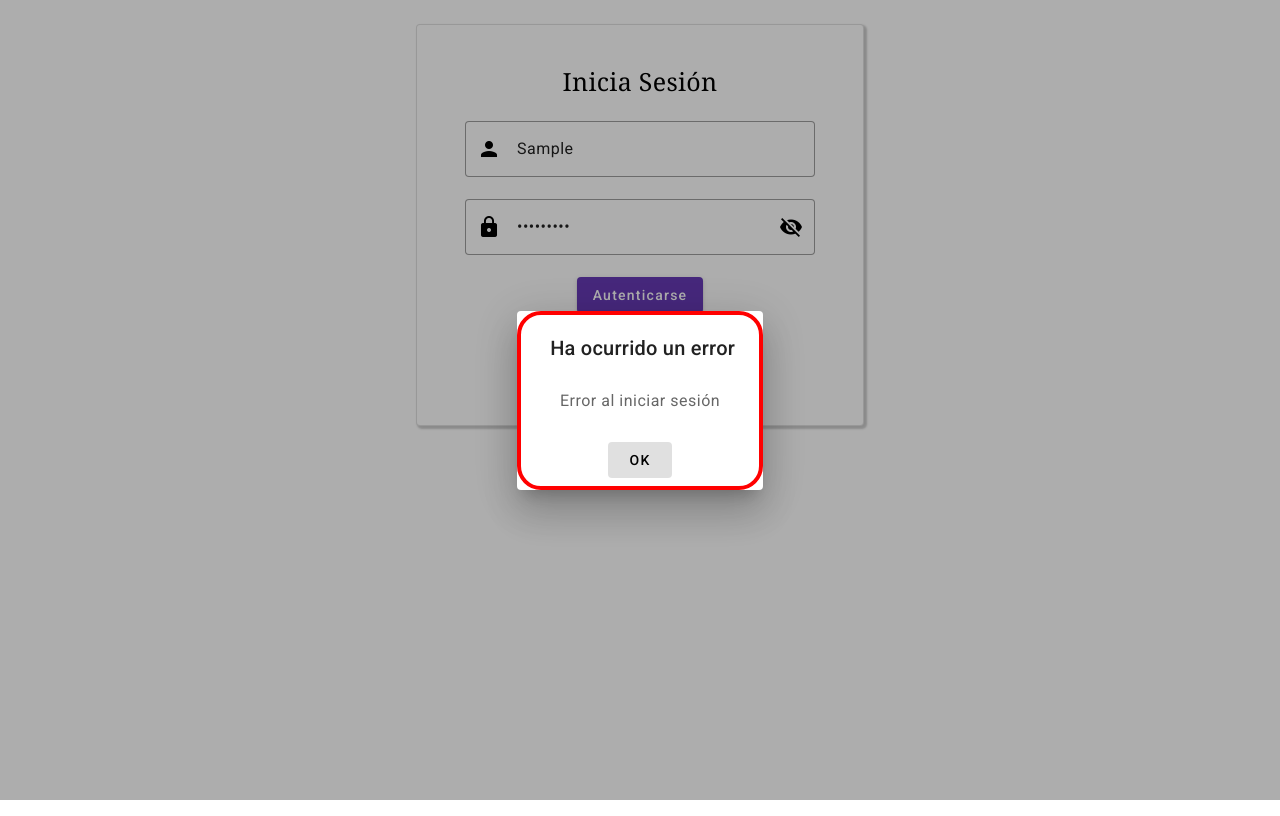
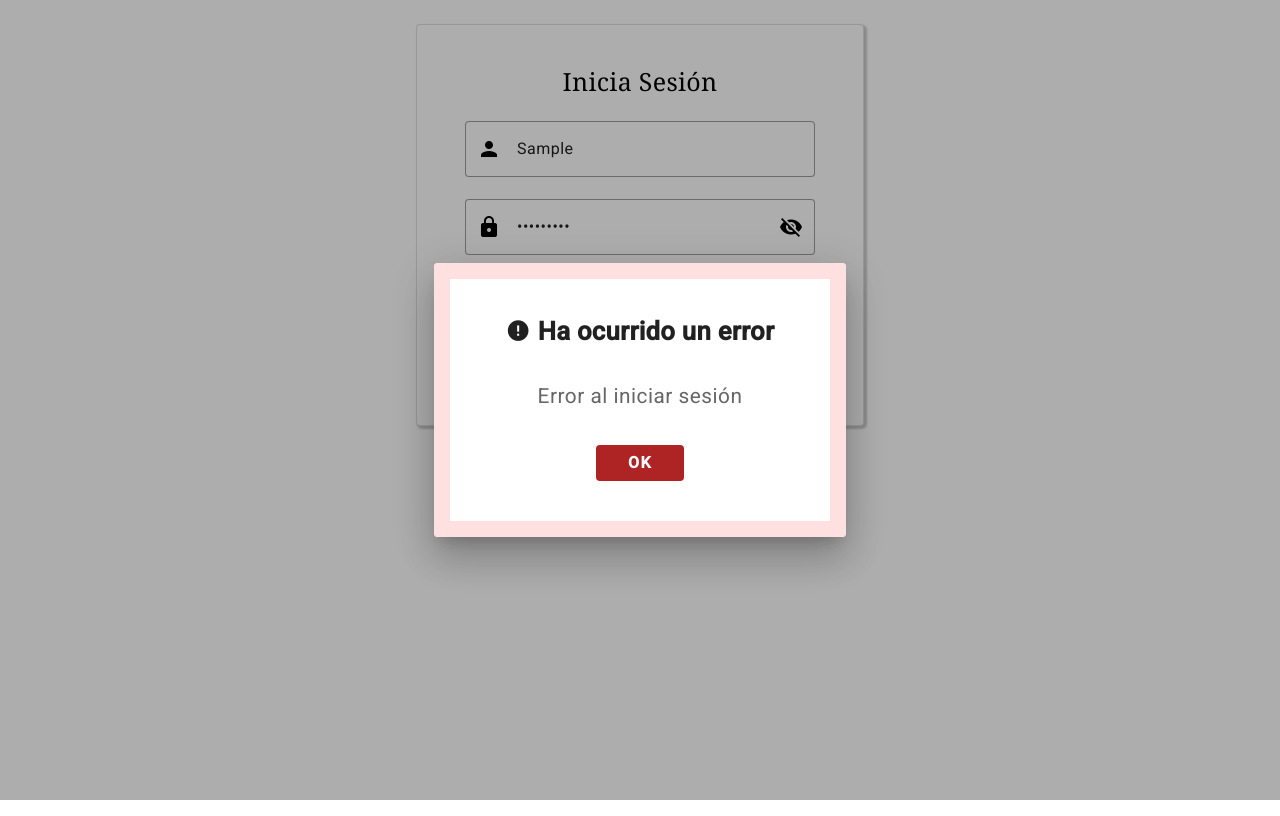
Before and after one commit to ShearKs/ProyectoFinalDaw, an Angular app: page /login in a window 1280 px wide. Both pictures are taken after typing "Sample", "Sample123" into the empty fields and a click on the button "Autenticarse". Built offline with nearby package versions, Linux system fonts and the light colour scheme; no server answers.

Commit message:
Modales cambiados y arreglado errores en los mensajes

```diff
--- a/src/app/auth/login/login.component.ts
+++ b/src/app/auth/login/login.component.ts
@@ -68,7 +68,7 @@ export class LoginComponent implements OnInit {
           // Navegar a la página de inicio
           this._router.navigate(['/']);
         } else {
-          this._abrirDialogoConfirmacion('Error al iniciar sesión', false);
+          this._abrirDialogoConfirmacion(respuesta.message!, false);
         }
       }),
       catchError(error => {
--- a/src/app/components/cursos/cursos.component.ts
+++ b/src/app/components/cursos/cursos.component.ts
@@ -215,19 +215,32 @@ export class CursosComponent implements OnInit {
       idCliente: this.usuario.id
     }
 
-    this._apiCursos.anadirInscripcion(inscripcion).pipe(
-      tap((result) => {
-        console.log(result)
 
-        const curso = this.cursos.find(c => c.id === idCurso);
+    const dialog = this._dialog.open(ConfirmDialogComponent, {
+      data: {
+        titulo: 'Confirmación de inscripción',
+        contenido: '¿Estás seguro que quieres inscribirte en el curso?',
+        textoConfirmacion: 'Inscribirte',
+      }
+    });
 
-        if (curso)
-          curso.esta_inscrito = 1;
+    dialog.afterClosed().subscribe(result => {
 
+      if (result) {
+
+        this._apiCursos.anadirInscripcion(inscripcion).pipe(
+          tap((response) => {
+            if (response) {
+              const curso = this.cursos.find(c => c.id === idCurso);
+              this._dialogMensaje.abrirDialogoConfirmacion('¡Te has logrado apuntarte al curso satisfactoriamente!',true);
+              if (curso)
+                curso.esta_inscrito = 1;
+            }
+          }
+          )
+        ).subscribe();
       }
-      )
-    ).subscribe();
+    })
+
   }
-
-
 }
--- a/src/app/components/reservar-deporte/reservar-deporte.component.ts
+++ b/src/app/components/reservar-deporte/reservar-deporte.component.ts
@@ -181,6 +181,11 @@ export class ReservarDeporteComponent implements OnInit {
     });
   }
 
+  private formatearFecha(){
+    const fechaFormateada: string | null = this.datePipe.transform(this.fechaReserva, 'yyyy-MM-dd');
+   return fechaFormateada;
+  }
+
   public cargarPistas(): void {
     this._apiReservas.getPistas(this.deporteId).pipe(
       tap((pistas: Pista[]) => {
@@ -240,7 +245,7 @@ export class ReservarDeporteComponent implements OnInit {
       const dialog = this._dialog.open(ConfirmDialogComponent, {
         data: {
           titulo: 'Confirmación de reserva',
-          contenido: `¿Estás seguro que quieres realizar la reserva para el ${this.fechaReserva}? `,
+          contenido: `¿Estás seguro que quieres realizar la reserva para el ${this.formatearFecha()}? `,
           textoConfirmacion: 'Confirmar',
         }
       });
@@ -270,7 +275,6 @@ export class ReservarDeporteComponent implements OnInit {
       });
     }
 
-
   }
 
   //Evento para el cambio de fecha.. y hacer la petición
@@ -285,8 +289,6 @@ export class ReservarDeporteComponent implements OnInit {
 
   }
 
-
-
   public handleClickAtras(event: Event): void {
     event.stopPropagation();
     this.location.back();
--- a/src/app/shared/components-shared/basic-dialog/basic-dialog.component.html
+++ b/src/app/shared/components-shared/basic-dialog/basic-dialog.component.html
@@ -1,13 +1,14 @@
-<div class="dialogoBasico">
-  <div [ngClass]="{ correcto: data.correcto, error: !data.correcto }">
-    <h2 mat-dialog-title>
-      {{ this.data.correcto ? "Éxito" : "Ha ocurrido un error" }}
+<div class="dialogoBasico" [ngClass]="{ correcto: data.correcto, error: !data.correcto }">
+  <div class="contenido">
+    <h2 mat-dialog-title class="titulo">
+      <mat-icon class="icono" matSuffix>{{ data.correcto ? 'check_circle' : 'error' }}</mat-icon>
+      {{ data.correcto ? "Éxito" : "Ha ocurrido un error" }}
     </h2>
     <mat-dialog-content>
-      <p>{{ this.data.mensaje }}</p>
+      <p class="mensaje">{{ data.mensaje }}</p>
     </mat-dialog-content>
     <mat-dialog-actions>
-      <button mat-button (click)="cerrarDialogo()">OK</button>
+      <button mat-button [ngClass]="{ 'boton-ok-correcto': data.correcto, 'boton-ok-error': !data.correcto }" (click)="cerrarDialogo()">OK</button>
     </mat-dialog-actions>
   </div>
 </div>
--- a/src/app/shared/components-shared/basic-dialog/basic-dialog.component.scss
+++ b/src/app/shared/components-shared/basic-dialog/basic-dialog.component.scss
@@ -1,25 +1,88 @@
+.dialogoBasico {
+  display: flex;
+  justify-content: center;
+  align-items: center;
+  padding: 1rem;
 
-.dialogoBasico {
-  border-radius: 1.5rem !important;
-
-  .correcto {
-    border: 6px solid rgb(13, 156, 13);
+  // Fondo y colores según el estado
+  &.correcto {
+    background-color: #e0ffe4; // Fondo verde claro
+    color: #2e7d32; // Texto verde oscuro
   }
 
-  .error {
-    border: 4px solid red;
+  &.error {
+    background-color: #ffe0e0; // Fondo rojo claro
+    color: #c62828; // Texto rojo oscuro
   }
 
-  .correcto,
-  .error {
-    border-radius: 1.5rem;
+  .contenido {
     display: flex;
     flex-direction: column;
     align-items: center;
-  }
+    padding: 2rem;
+    width: 100%;
+    max-width: 400px;
+    background-color: #ffffff;
 
-  mat-dialog-actions {
-    display: flex;
-    justify-content: flex-end; // Alinea los botones a la derecha
+    h2.titulo {
+      display: flex;
+      align-items: center;
+      justify-content: center;
+      font-weight: bold;
+      font-size: 1.6rem;
+      margin-bottom: 1rem;
+      text-align: center;
+
+      .icono {
+        font-size: 1.55rem;
+        margin-right: 0.5rem;
+        color: inherit;
+      }
+    }
+
+    .mensaje {
+      text-align: center;
+      font-size: 1.3rem;
+      color: inherit;
+      margin: 0.5rem 0;
+    }
+
+    mat-dialog-actions {
+      display: flex;
+      justify-content: center;
+      width: 100%;
+
+      .boton-ok-correcto {
+        padding: 0.5rem 2rem;
+        font-size: 1rem;
+        font-weight: bold;
+        color: #ffffff;
+        background-color: #2e7d32; // Verde para correcto
+        border: none;
+        text-transform: uppercase;
+        cursor: pointer;
+        transition: background-color 0.3s ease;
+
+        &:hover {
+          background-color: darken(#2e7d32, 10%);
+        }
+      }
+
+      .boton-ok-error {
+        padding: 0.5rem 2rem;
+        font-size: 1rem;
+        font-weight: bold;
+        color: #ffffff;
+        background-color: #c62828; // Rojo para error
+        border: none;
+        text-transform: uppercase;
+        cursor: pointer;
+        transition: background-color 0.3s ease;
+
+        &:hover {
+          background-color: darken(#c62828, 10%);
+        }
+      }
+    }
   }
 }
--- a/src/app/shared/components-shared/basic-dialog/basic-dialog.component.ts
+++ b/src/app/shared/components-shared/basic-dialog/basic-dialog.component.ts
@@ -2,11 +2,12 @@ import { CommonModule } from '@angular/common';
 import { Component, Inject, OnInit } from '@angular/core';
 import { MatButtonModule } from '@angular/material/button';
 import { MAT_DIALOG_DATA, MatDialogContainer, MatDialogModule, MatDialogRef } from '@angular/material/dialog';
+import { MatIconModule } from '@angular/material/icon';
 
 @Component({
   selector: 'app-basic-dialog',
   standalone: true,
-  imports: [MatDialogModule,MatButtonModule,MatDialogContainer ,CommonModule],
+  imports: [MatDialogModule,MatButtonModule,MatIconModule ,CommonModule],
   templateUrl: './basic-dialog.component.html',
   styleUrl: './basic-dialog.component.scss'
 })
```
Also changed, not shown: src/app/core/servicies/dialogo-confirmacion.service.ts (added, +31 -0 lines).
